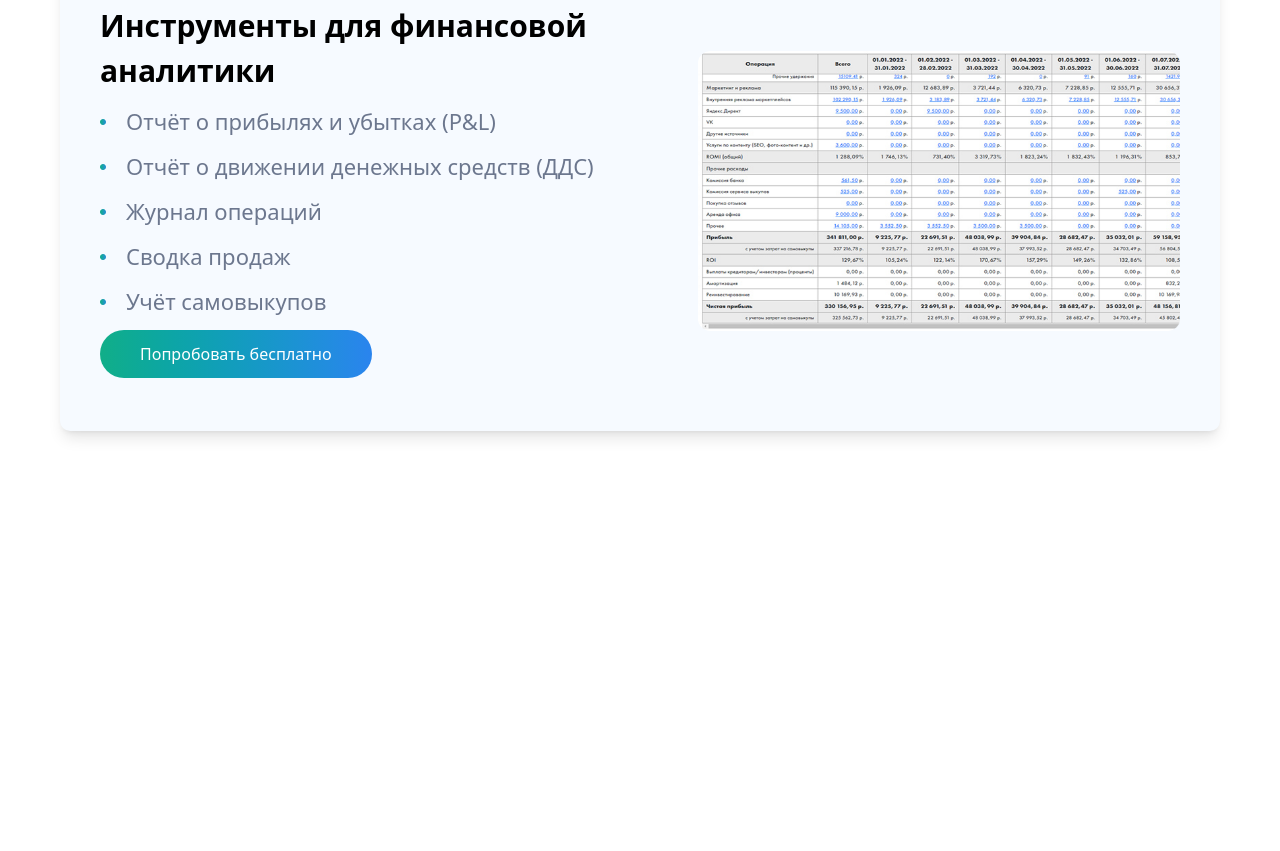
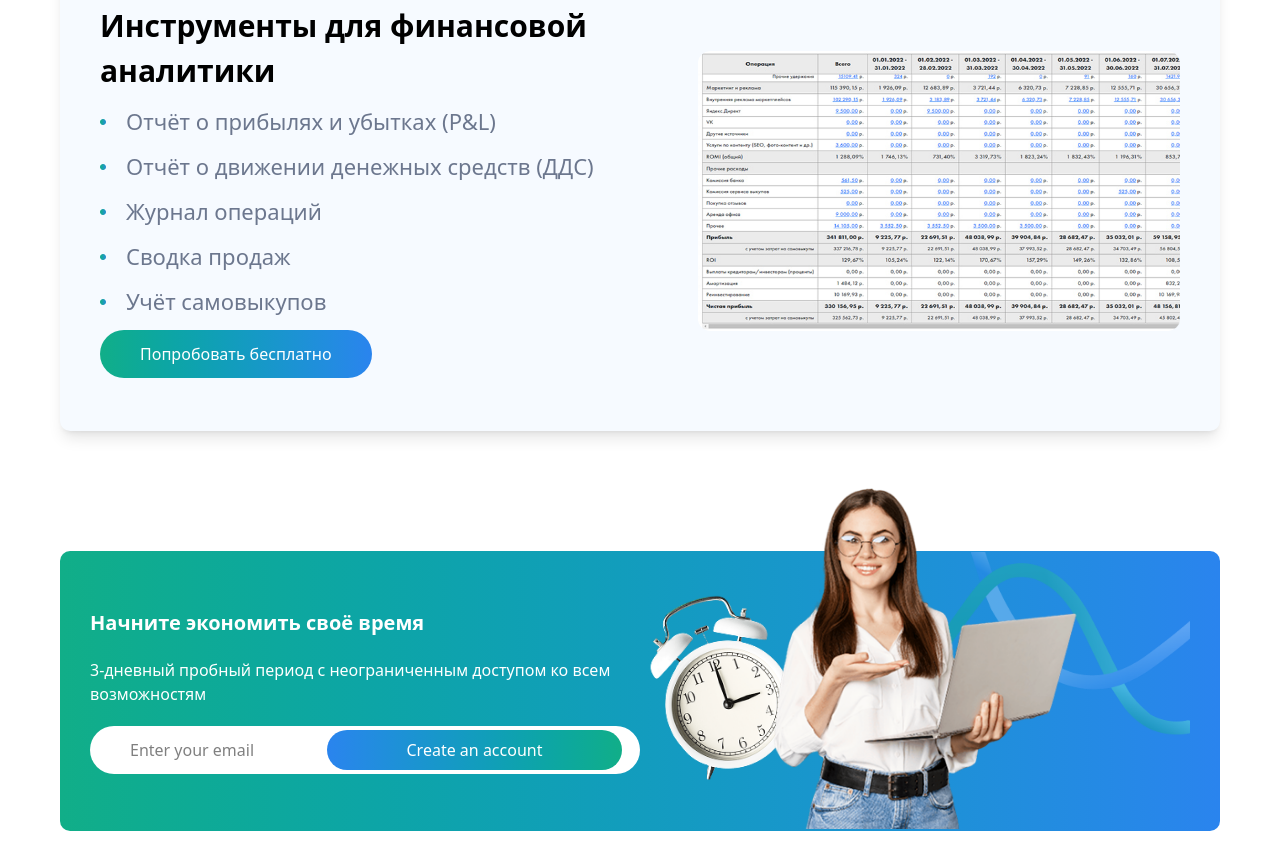
Before and after one commit to MuhammadRahmatulloev/Mpassistant, a website: page index.html in a window 1280 px wide. Shown: the part 1425-2276 px from the top of the page. Before the commit the page ends 1876 px from the top, so only its background shows below. Drawn offline with Linux system fonts and the light colour scheme.

Commit message:
Начните экономить своё время-section created

```diff
--- a/index.html
+++ b/index.html
@@ -151,6 +151,25 @@
                 </div>
             </div>
         </section>
+        <section class="max-w-300 m-auto mt-20 p-5">
+            <div class="w-full h-150 lg:h-70 rounded-[10px] bg-linear-to-r from-[#11AE88] to-[#2A84EE] p-7.5 flex flex-col justify-between lg:flex-row">
+                <div class="flex flex-col gap-5 lg:w-[50%] lg:self-center">
+                    <h1 class="text-white font-bold text-[20px]">Начните экономить своё время</h1>
+                    <p class="text-white text-[16px]">3-дневный пробный период с неограниченным доступом ко всем возможностям</p>
+                    <form class="flex flex-col gap-5 lg:flex-row lg:items-center lg:gap-0 relative">
+                    <input class="px-10 py-3 bg-white rounded-[30px] lg:w-full" type="text" placeholder="Enter your email">
+                        <button class="lg:absolute lg:left-[43%] px-10 py-3 bg-linear-to-r from-[#2A84EE] to-[#11AE88] rounded-[30px] text-white lg:px-20 lg:py-2 cursor-pointer">
+                            Create an account
+                        </button>
+                    </form>
+                </div>
+                <div class="relative w-full h-[50%] lg:w-[50%] lg:h-full">
+                    <img class="z-3 absolute w-[90%] top-[5%] left-[20%] lg:w-[62%] lg:top-[-46%]" src="./src/images/girl.png" alt="">
+                    <img class="z-2 absolute w-[80%] right-[42%] top-[10%] lg:w-[50%] lg:right-[60%] lg:top-[-15%]" src="./src/images/clock.png" alt="">
+                    <img class="z-1 absolute w-[80%] left-[30%] top-[40%] lg:w-[50%] lg:top-[-13%] lg:left-[50%]" src="./src/images/grnbl.png" alt="">
+                </div>
+            </div>
+        </section>
     </main>
 </body>
 </html>
```
Also changed, not shown: src/images/clock.png (added), src/images/girl.png (added), src/images/grnbl.png (added), src/output.css.
